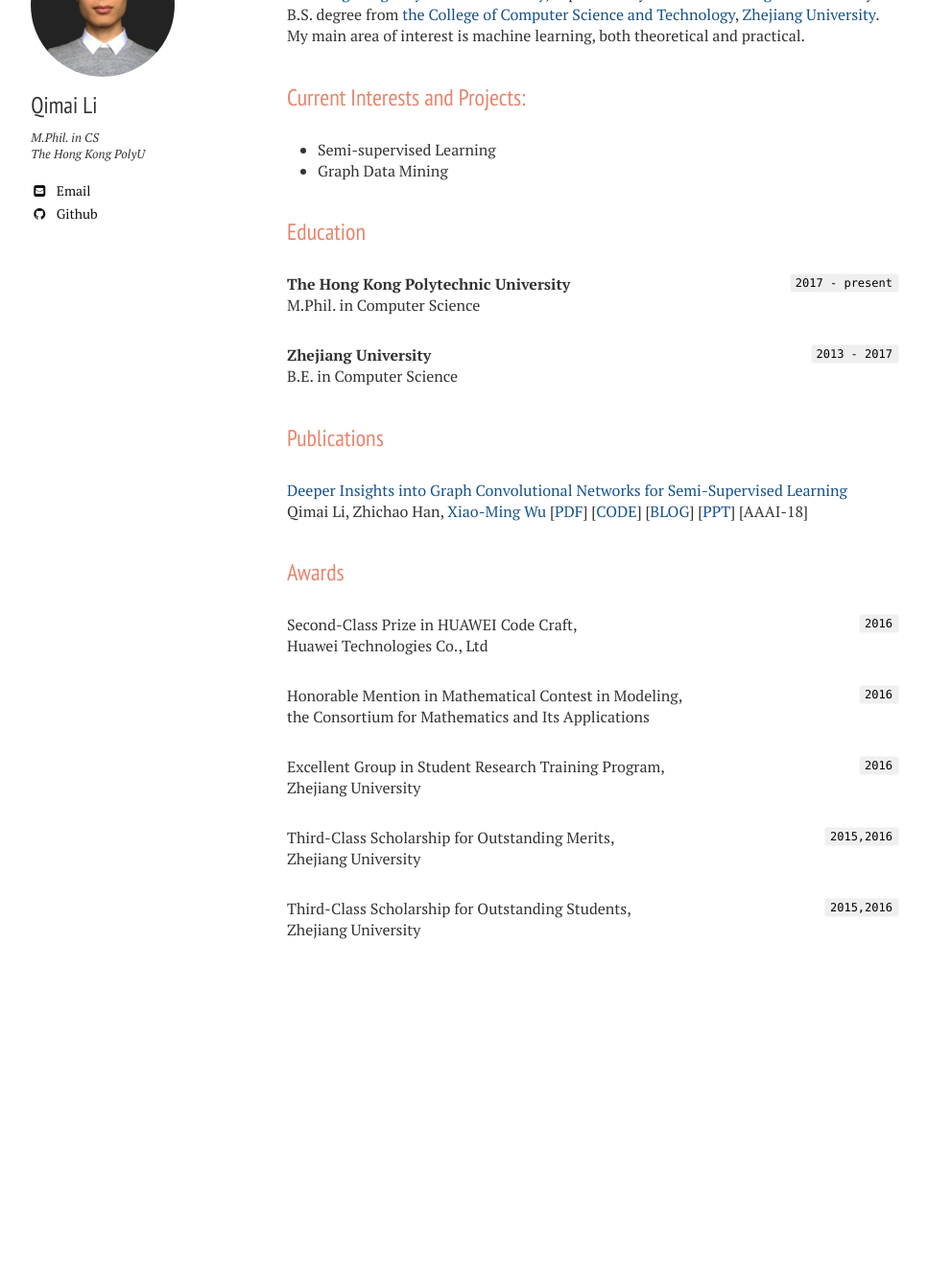
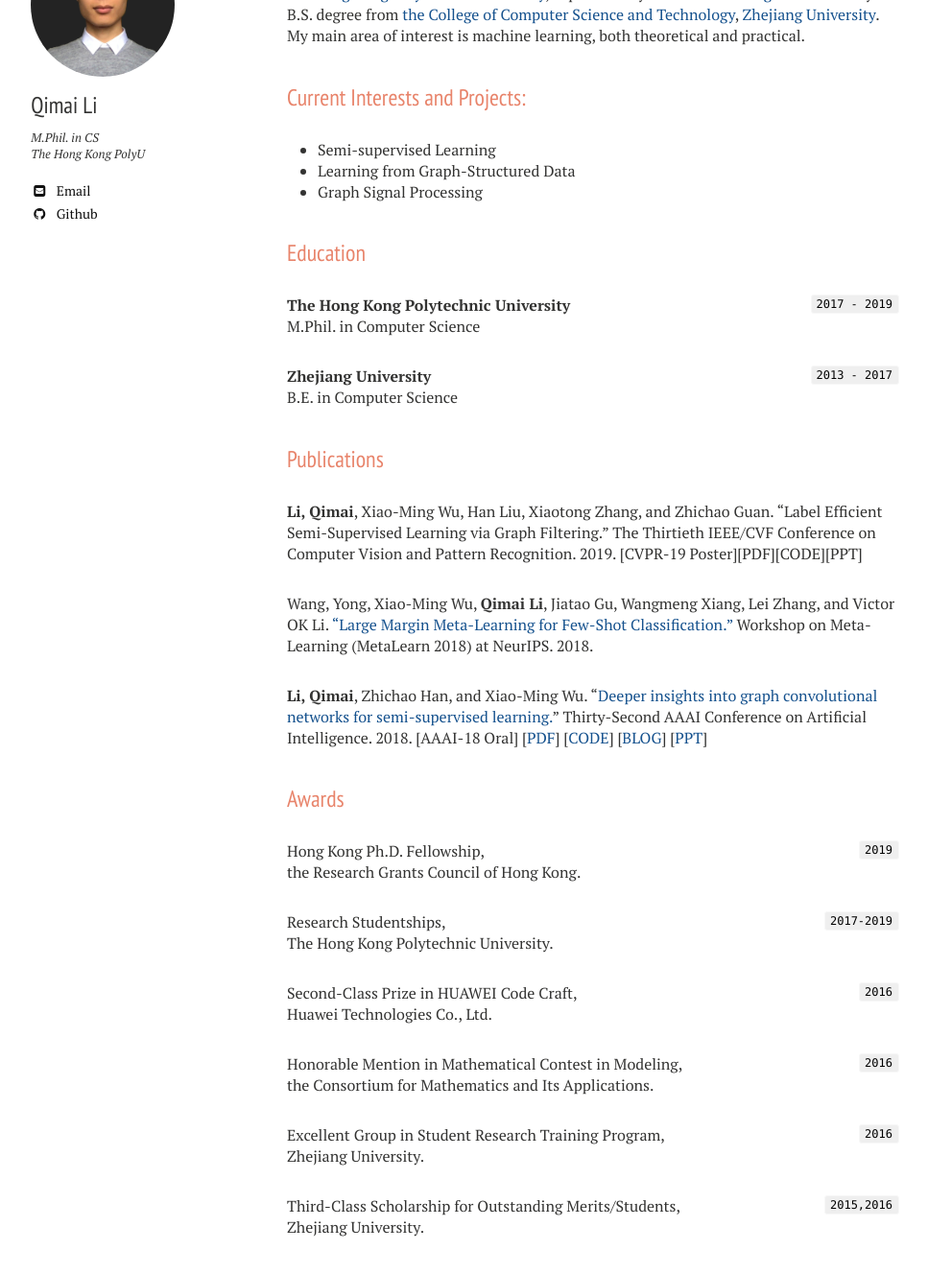
Before and after one commit to liqimai/liqimai.github.io, a Jekyll site: the page built from index.md, in a window 1280 px wide and 1400 px high, scrolled down 226 px. Shown: the top 1328 px of the window at 96% size, without its empty margins (21-988 px from the left). Built offline with Jekyll 4.4.1, drawn with Linux system fonts in a browser that asks for light colours; nearby versions of some CDN libraries; before the commit the page ends 1316 px from its top, so only the background shows below that.

Commit message:
update awards, publication ...

```diff
--- a/index.md
+++ b/index.md
@@ -10,12 +10,13 @@ My main area of interest is machine learning, both theoretical and practical.
 ## Current Interests and Projects:
 
 - Semi-supervised Learning
-- Graph Data Mining
+- Learning from Graph-Structured Data
+- Graph Signal Processing
 
 
 ## Education
 
-`2017 - present`
+`2017 - 2019`
 __The Hong Kong Polytechnic University__
 M.Phil. in Computer Science
 
@@ -25,29 +26,36 @@ B.E. in Computer Science
 
 
 ## Publications
+**Li, Qimai**, Xiao-Ming Wu, Han Liu, Xiaotong Zhang, and Zhichao Guan. "Label Efficient Semi-Supervised Learning via Graph Filtering." The Thirtieth IEEE/CVF Conference on Computer Vision and Pattern Recognition. 2019. [CVPR-19 Poster][PDF][CODE][PPT]
 
-[Deeper Insights into Graph Convolutional Networks for Semi-Supervised Learning](https://arxiv.org/abs/1801.07606)
-Qimai Li, Zhichao Han, [Xiao-Ming Wu]((http://www4.comp.polyu.edu.hk/~csxmwu/))
-[[PDF](https://arxiv.org/pdf/1801.07606.pdf)]
-[[CODE](https://github.com/liqimai/gcn/tree/AAAI-18/)]
-[[BLOG](/blog/AAAI-18/)]
-[[PPT](/miscellaneous/AAAI-2018 Oral Presentation.pdf)]
-[AAAI-18]
+Wang, Yong, Xiao-Ming Wu, **Qimai Li**, Jiatao Gu, Wangmeng Xiang, Lei Zhang, and Victor OK Li. ["Large Margin Meta-Learning for Few-Shot Classification."](http://metalearning.ml/2018/papers/metalearn2018_paper11.pdf) Workshop on Meta-Learning (MetaLearn 2018) at NeurIPS. 2018.
+
+**Li, Qimai**, Zhichao Han, and Xiao-Ming Wu. "[Deeper insights into graph convolutional networks for semi-supervised learning.](https://arxiv.org/abs/1801.07606)" Thirty-Second AAAI Conference on Artificial Intelligence. 2018.
+\[AAAI-18 Oral\]
+\[[PDF](https://arxiv.org/pdf/1801.07606.pdf)\]
+\[[CODE](https://github.com/liqimai/gcn/tree/AAAI-18/)\]
+\[[BLOG](/blog/AAAI-18/)\]
+\[[PPT](/miscellaneous/AAAI-2018 Oral Presentation.pdf)\]
 
 
 ## Awards
+`2019`
+Hong Kong Ph.D. Fellowship,
+the Research Grants Council of Hong Kong.
+
+`2017-2019`
+Research Studentships,
+The Hong Kong Polytechnic University.
+
 `2016`
 Second-Class Prize in HUAWEI Code Craft,
-Huawei Technologies Co., Ltd
+Huawei Technologies Co., Ltd.
 
 `2016` Honorable Mention in Mathematical Contest in Modeling,
-the Consortium for Mathematics and Its Applications
+the Consortium for Mathematics and Its Applications.
 
 `2016` Excellent Group in Student Research Training Program,
-Zhejiang University
+Zhejiang University.
 
-`2015,2016` Third-Class Scholarship for Outstanding Merits,
-Zhejiang University
-
-`2015,2016` Third-Class Scholarship for Outstanding Students,
-Zhejiang University
+`2015,2016` Third-Class Scholarship for Outstanding Merits/Students,
+Zhejiang University.
```
Also changed, not shown: 1 other file.
